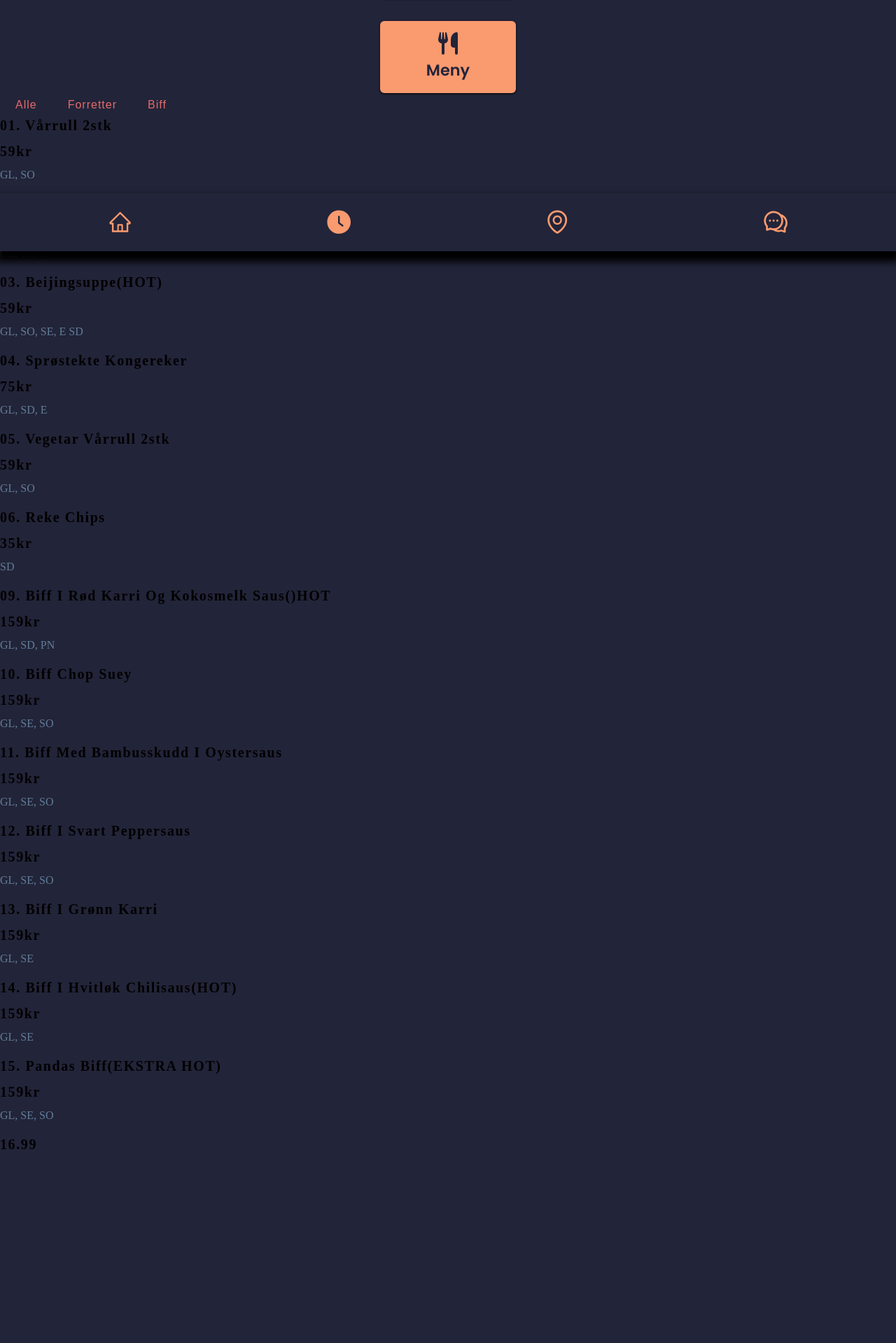
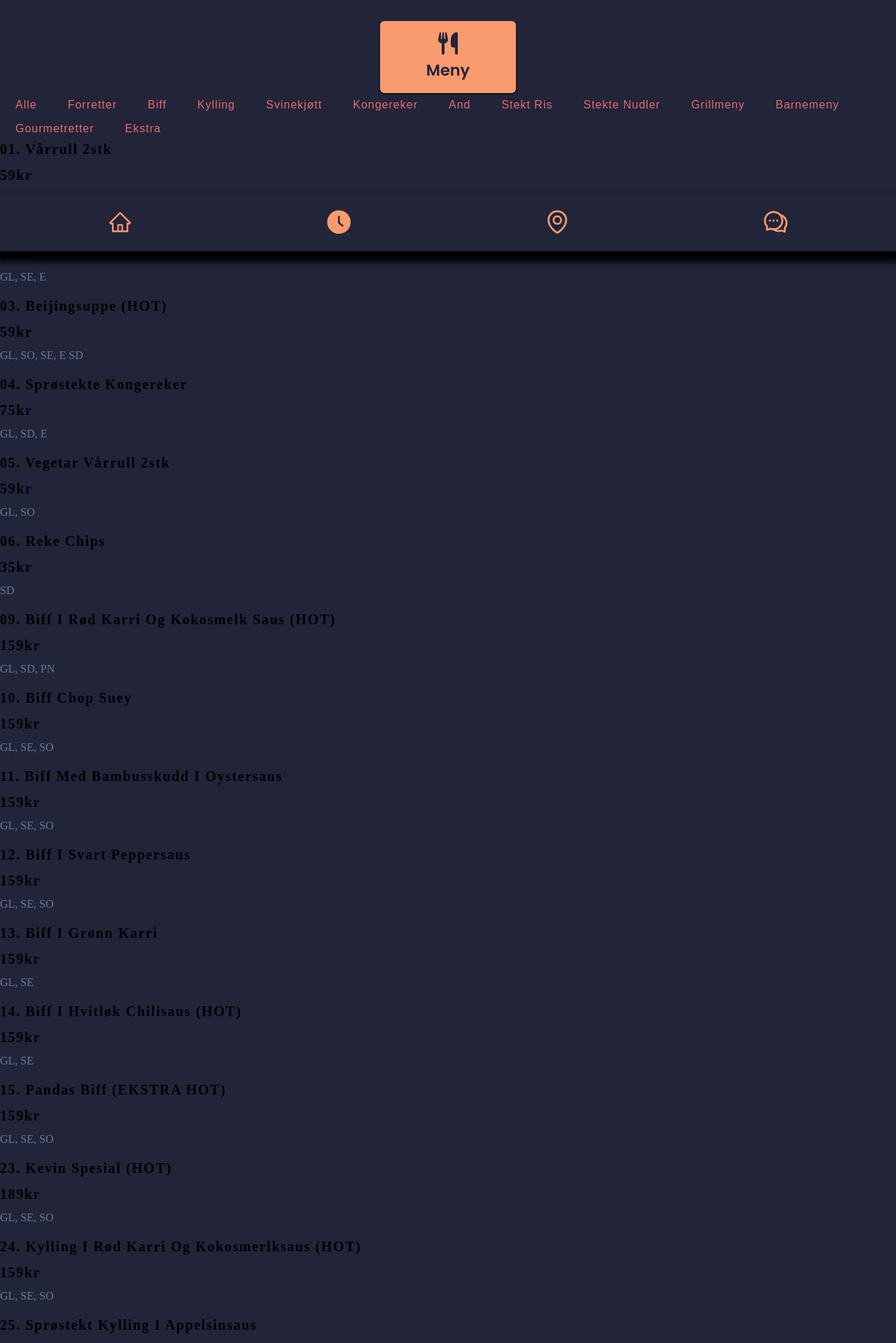
Before and after one commit to ellrub/panda, a React (Create React App) app in the folder panda/: page / in a window 1280 px wide. Shown: the part 441-2360 px from the top of the page at 70% size. Before the commit the page ends 2089 px from the top, so only its background shows below. Built offline with nearby package versions, Linux system fonts and the light colour scheme.

Commit message:
Update data.js
Added all menu items

```diff
--- a/panda/src/components/data.js
+++ b/panda/src/components/data.js
@@ -15,7 +15,7 @@ const list = [
     },
     {
         id: 3,
-        title: '03. Beijingsuppe(HOT)',
+        title: '03. Beijingsuppe (HOT)',
         category: 'forretter',
         price: "59kr",
         alergy: `GL, SO, SE, E SD`,
@@ -43,7 +43,7 @@ const list = [
     },
     {
         id: 9,
-        title: '09. Biff i rød karri og kokosmelk saus()HOT',
+        title: '09. Biff i rød karri og kokosmelk saus (HOT)',
         category: 'biff',
         price: "159kr",
         alergy: `GL, SD, PN`,
@@ -78,23 +78,268 @@ const list = [
     },
     {
         id: 14,
-        title: '14. Biff i hvitløk chilisaus(HOT)',
+        title: '14. Biff i hvitløk chilisaus (HOT)',
         category: 'biff',
         price: "159kr",
         alergy: `GL, SE`,
     },
     {
         id: 15,
-        title: '15. Pandas biff(EKSTRA HOT)',
+        title: '15. Pandas biff (EKSTRA HOT)',
         category: 'biff',
         price: "159kr",
         alergy: `GL, SE, SO`,
     },
     {
-        id: 0,
-        title: '',
-        category: 'biff',
-        price: 16.99,
+        id: 23,
+        title: '23. Kevin spesial (HOT)',
+        category: 'kylling',
+        price: "189kr",
+        alergy: `GL, SE, SO`,
+    },
+    {
+        id: 24,
+        title: '24. Kylling i rød karri og kokosmerlksaus (HOT)',
+        category: 'kylling',
+        price: "159kr",
+        alergy: `GL, SE, SO`,
+    },
+    {
+        id: 25,
+        title: '25. Sprøstekt kylling i appelsinsaus',
+        category: 'kylling',
+        price: "159kr",
+        alergy: `GL, E`,
+    },
+    {
+        id: 26,
+        title: '26. Sprøstekt kylling i sursøtsaus',
+        category: 'kylling',
+        price: "159kr",
+        alergy: `GL, E`,
+    },
+    {
+        id: 27,
+        title: '27. Kylling med cashew-nøtter (HOT)',
+        category: 'kylling',
+        price: "165kr",
+        alergy: `GL, SE, SO, N`,
+    },
+    {
+        id: 28,
+        title: '28. Kylling i hvitløk chilisaus (HOT)',
+        category: 'kylling',
+        price: "159kr",
+        alergy: `GL, SE`,
+    },
+    {
+        id: 29,
+        title: '29. Kylling i grønn karri',
+        category: 'kylling',
+        price: "159kr",
+        alergy: `GL, SE`,
+    },
+    {
+        id: 30,
+        title: '30. Kylling i oystersaus',
+        category: 'kylling',
+        price: "159kr",
+        alergy: `GL, SE, SO`,
+    },
+    {
+        id: 31,
+        title: '31. Panda kylling (EKSTRA HOT)',
+        category: 'kylling',
+        price: "159kr",
+        alergy: `GL, SE, SO`,
+    },
+    {
+        id: 36,
+        title: '36. Sprøstekt svinekjøtt med sursøtsaus',
+        category: 'svinekjøtt',
+        price: "159kr",
+        alergy: `GL, E`,
+    },
+    {
+        id: 37,
+        title: '37. Sprøstekt svinekjøtt med scechuansaus (HOT)',
+        category: 'svinekjøtt',
+        price: "159kr",
+        alergy: `GL, E, SE, SO`,
+    },
+    {
+        id: 38,
+        title: '38. Sprøstekt svinekjøtt med grønn karrisaus',
+        category: 'svinekjøtt',
+        price: "159kr",
+        alergy: `GL, SE, E`,
+    },
+    {
+        id: 45,
+        title: '45. Kongereker i rød karri & kokosmelksaus (HOT)',
+        category: 'kongereker',
+        price: "189kr",
+        alergy: `GL, SD, PN`,
+    },
+    {
+        id: 46,
+        title: 'Sprøstekte kongereker med sursøtsaus',
+        category: 'kongereker',
+        price: "189kr",
+        alergy: `GL, E, SD`,
+    },
+    {
+        id: 47,
+        title: '47. Kongereker med chashew-nøtter (HOT)',
+        category: 'kongereker',
+        price: "195kr",
+        alergy: `GL, SD, SE, SO, N`,
+    },
+    {
+        id: 48,
+        title: '48. Pandas kongereker (EKSTRA HOT)',
+        category: 'kongereker',
+        price: "189kr",
+        alergy: `GL, SE, SO, SD`,
+    },
+    {
+        id: 49,
+        title: '49. Kongereker i hvitløk chilisaus (HOT)',
+        category: 'kongereker',
+        price: "189kr",
+        alergy: `GL, SE, SD`,
+    },
+    {
+        id: 66,
+        title: '66. Sprøstekt and med sursøtsaus',
+        category: 'and',
+        price: "199kr",
+        alergy: `GL, E`,
+    },
+    {
+        id: 67,
+        title: 'Sprøstekt and med appelsinsaus',
+        category: 'and',
+        price: "199kr",
+        alergy: `GL, E`,
+    },
+    {
+        id: 70,
+        title: '70. Stekt ris med biff og egg',
+        category: 'stekt ris',
+        price: "159kr",
+        alergy: `GL, SE, E, SO`,
+    },
+    {
+        id: 71,
+        title: '71. Stekt ris med kylling og egg',
+        category: 'stekt ris',
+        price: "159kr",
+        alergy: `GL, SE, E, SO`,
+    },
+    {
+        id: 72,
+        title: '72. Stekte nudler med kylling i soyasaus',
+        category: 'stekte nudler',
+        price: "159kr",
+        alergy: `GL, SE, E, SO`,
+    },
+    {
+        id: 73,
+        title: '73. Stekte nudler med biff i soyasaus',
+        category: 'stekte nudler',
+        price: "159kr",
+        alergy: `GL, SE, E, SO`,
+    },
+    {
+        id: 74,
+        title: '74. Stekte nudler med kongereker i soyasaus',
+        category: 'stekte nudler',
+        price: "189kr",
+        alergy: `GL, SD, SE, E, SO`,
+    },
+    {
+        id: 75,
+        title: 'Tjo & Hei (HOT HOT)',
+        category: 'stekte nudler',
+        price: "169kr",
+        alergy: `GL, SE, E, SO`,
+    },
+    {
+        id: 77,
+        title: '77. Grillet kylling med salat og pommes frites',
+        category: 'grillmeny',
+        price: "159kr",
+        alergy: ``,
+    },
+    {
+        id: 78,
+        title: '78. Pølse med pommes frites',
+        category: 'barnemeny',
+        price: "69kr",
+        alergy: ``,
+    },
+    {
+        id: 79,
+        title: '79. Kylling med pommes frites',
+        category: 'barnemeny',
+        price: "69kr",
+        alergy: ``,
+    },
+    {
+        id: 80,
+        title: '80. Pommes frites',
+        category: 'barnemeny',
+        price: "49kr",
+        alergy: ``,
+    },
+    {
+        id: 90,
+        title: '90. Lammefilet i hvitløk chilisaus (HOT)',
+        category: 'gourmetretter',
+        price: "199kr",
+        alergy: `GL, SE`,
+    },
+    {
+        id: 91,
+        title: '91. Indrefilet med sterk kinesisk chilisaus (HOT)',
+        category: 'gourmetretter',
+        price: "199kr",
+        alergy: `GL, SE`,
+    },
+    {
+        id: 92,
+        title: '92. Indrefilet i svart peppersaus',
+        category: 'gourmetretter',
+        price: "199kr",
+        alergy: `GL, SE, SO`,
+    },
+    {
+        id: 93,
+        title: '93. Woket and i szechuansaus (HOT)',
+        category: 'gourmetretter',
+        price: "199kr",
+        alergy: `GL, SE, SO`,
+    },
+    {
+        id: 100,
+        title: 'Ris',
+        category: 'ekstra',
+        price: "20kr",
+        alergy: ``,
+    },
+    {
+        id: 101,
+        title: 'Kylling, Biff & Svinekjøtt',
+        category: 'ekstra',
+        price: "45kr",
+        alergy: ``,
+    },
+    {
+        id: 102,
+        title: 'Kongereker, And & Gourmet kjøtt',
+        category: 'ekstra',
+        price: "65kr",
         alergy: ``,
     },
 ];
```
